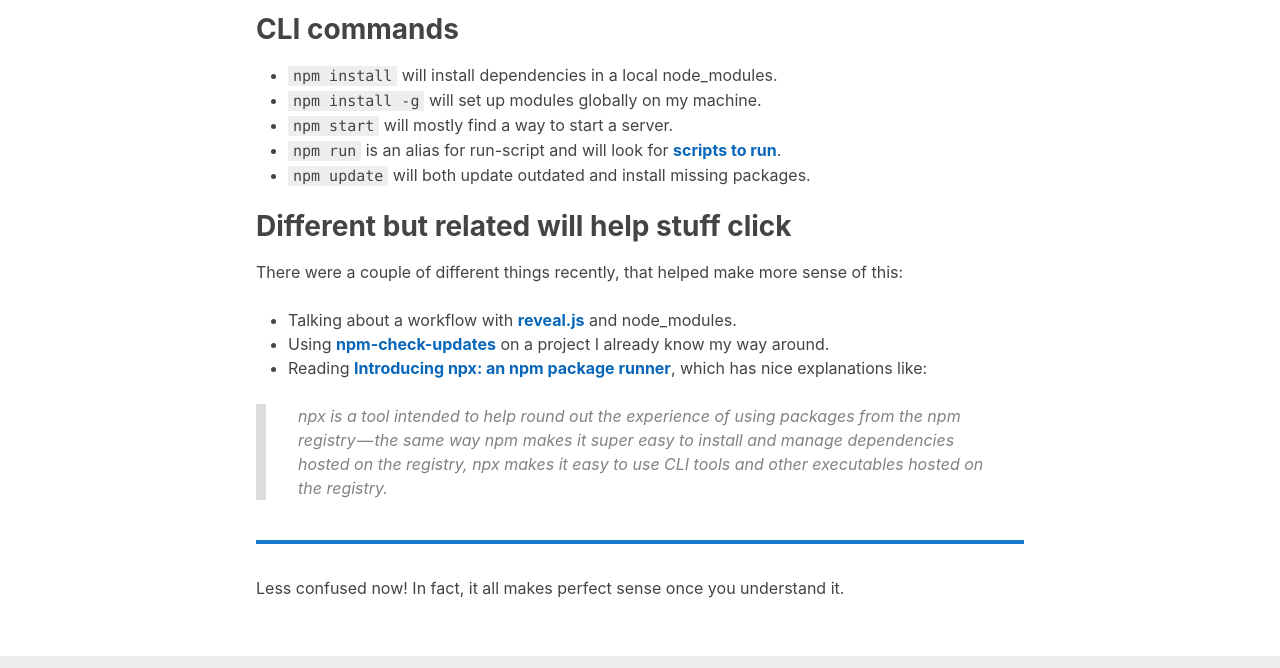
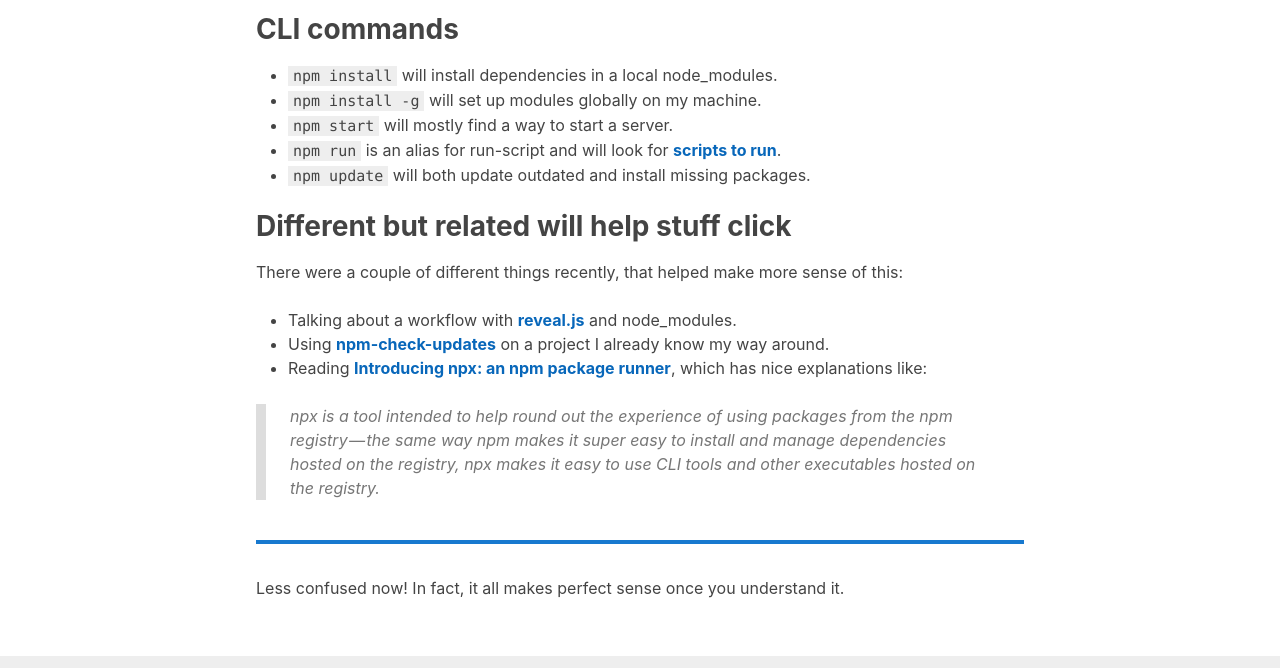
Before and after one commit to elisabethirgens/notes, an Eleventy site: page posts/2018/2018-02-19-npm.md in a window 1280 px wide. Shown: the part 1369-2037 px from the top of the page. Built offline with nearby package versions, Linux system fonts and the light colour scheme; Eleventy itself is replaced by a stand-in of ours; files that its build step writes are made by us from their sources.

Commit message:
Improve contrast on gray text color

```diff
--- a/assets/main.css
+++ b/assets/main.css
@@ -47,9 +47,9 @@ hr {
 
 blockquote {
   font-style: italic;
-  color: #828282;
+  color: #767676;
   border-left: 10px solid #ddd;
-  padding-left: 2rem;
+  padding-left: 1.5rem;
   padding-right: 2rem;
   margin: 0 0 1.5rem 0;
 }
@@ -142,7 +142,7 @@ body {
 
 .post-meta {
   text-transform: uppercase;
-  color: #aaa;
+  color: #767676;
   float: right;
   margin: 0.5rem 0.5rem 0 1rem;
 }
```
